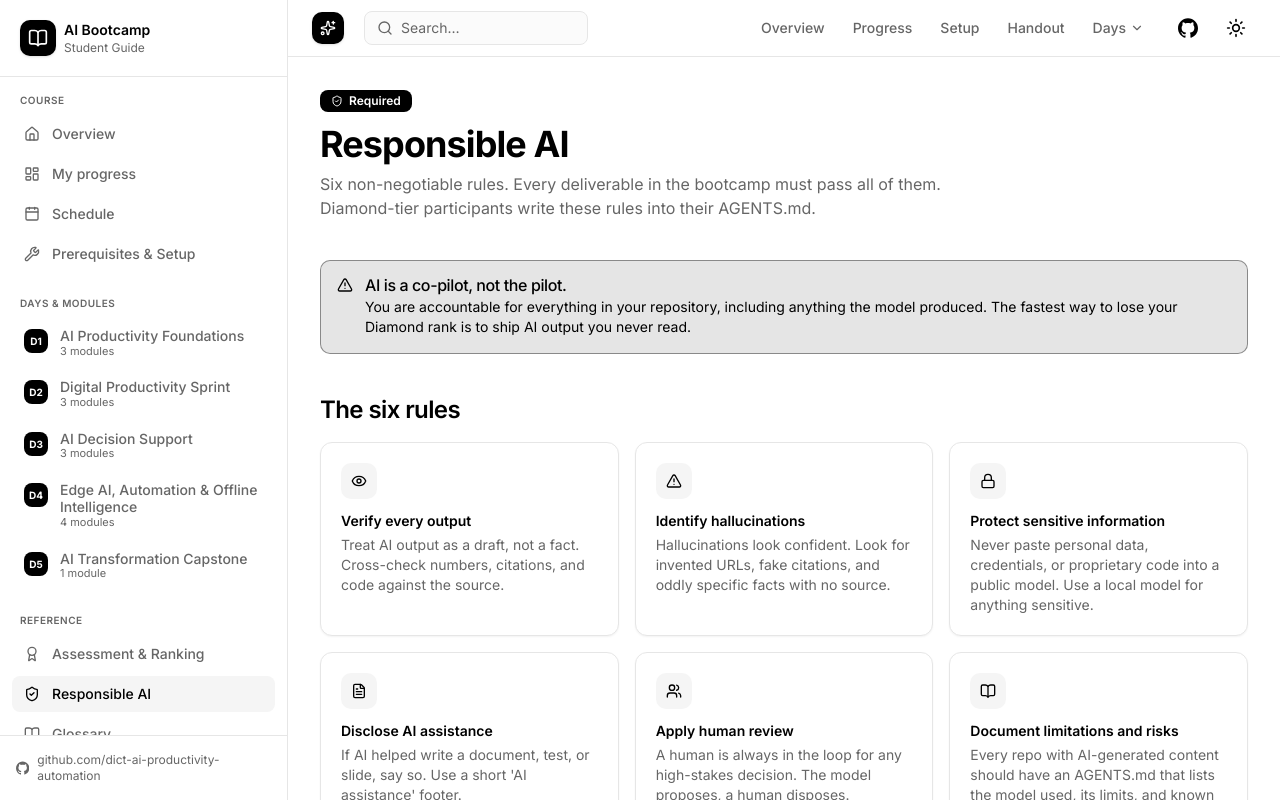
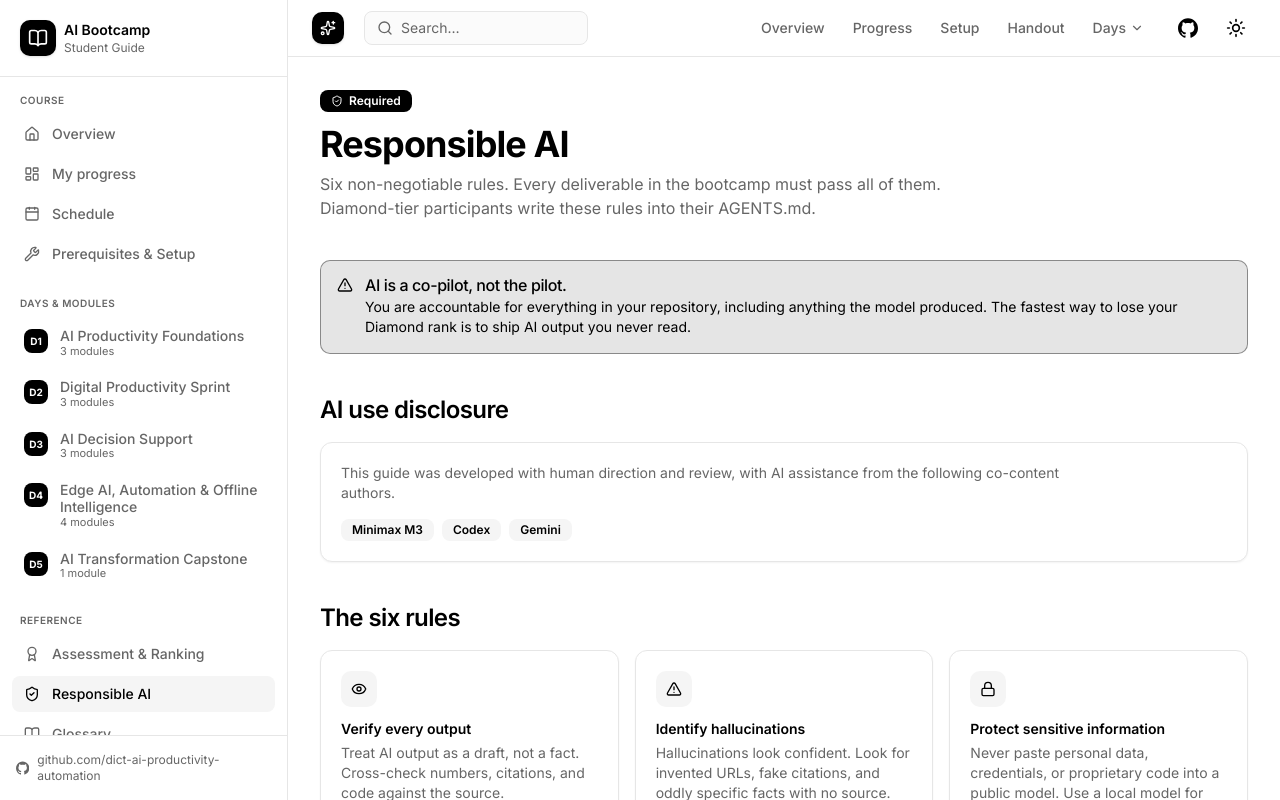
Before and after one commit to dict-ai-productivity-automation/guide, a React (Vite) app: page /responsible-ai in a window 1280 px wide. Built offline with nearby package versions, Linux system fonts and the light colour scheme.

Commit message:
Responsible AI

```diff
--- a/src/components/layout/layout.jsx
+++ b/src/components/layout/layout.jsx
@@ -1,4 +1,4 @@
-import { Outlet } from "react-router-dom";
+import { Link, Outlet } from "react-router-dom";
 import { Sidebar } from "./sidebar";
 import { Header } from "./header";
 
@@ -11,6 +11,19 @@ export function Layout() {
         <main className="flex-1 overflow-y-auto print:overflow-visible">
           <div className="mx-auto w-full max-w-5xl px-4 py-8 sm:px-6 lg:px-8 print:max-w-none print:px-0 print:py-0">
             <Outlet />
+            <footer className="mt-12 border-t pt-6 text-xs text-muted-foreground print:hidden">
+              <div className="flex flex-col gap-2 sm:flex-row sm:items-center sm:justify-between">
+                <p>
+                  Co-content authors: Minimax M3, Codex, and Gemini.
+                </p>
+                <Link
+                  to="/responsible-ai"
+                  className="font-medium text-foreground underline-offset-4 hover:underline"
+                >
+                  AI use disclosure
+                </Link>
+              </div>
+            </footer>
           </div>
         </main>
       </div>
--- a/src/pages/responsible-ai.jsx
+++ b/src/pages/responsible-ai.jsx
@@ -37,6 +37,12 @@ const principles = [
   },
 ];
 
+const coAuthors = [
+  "Minimax M3",
+  "Codex",
+  "Gemini",
+];
+
 export function ResponsibleAI() {
   return (
     <div className="space-y-10 animate-fade-in">
@@ -63,6 +69,25 @@ export function ResponsibleAI() {
           is to ship AI output you never read.
         </AlertDescription>
       </Alert>
+
+      <section>
+        <h2 className="mb-4 text-2xl font-semibold tracking-tight">AI use disclosure</h2>
+        <Card>
+          <CardContent className="p-5">
+            <p className="max-w-3xl text-sm text-muted-foreground">
+              This guide was developed with human direction and review, with AI
+              assistance from the following co-content authors.
+            </p>
+            <div className="mt-4 flex flex-wrap gap-2">
+              {coAuthors.map((author) => (
+                <Badge key={author} variant="secondary">
+                  {author}
+                </Badge>
+              ))}
+            </div>
+          </CardContent>
+        </Card>
+      </section>
 
       <section>
         <h2 className="mb-4 text-2xl font-semibold tracking-tight">The six rules</h2>
@@ -108,13 +133,14 @@ export function ResponsibleAI() {
 This repository is built and maintained with the help of AI coding agents.
 
 ## Models in use
-- Gemini 2.0 Flash (cloud) — used for content generation, brainstorming.
-- Gemma 4 2B via Ollama or LM Studio (local) — used for offline work and code review.
+- Minimax M3 — used as a co-content author.
+- Codex — used as a coding and editorial co-content author.
+- Gemini — used as a content generation and brainstorming co-content author.
 
 ## Responsible AI rules
 - Every model output is reviewed by a human before it is merged.
 - No personal data, credentials, or proprietary code is sent to a public model.
-- AI assistance is disclosed in PR descriptions and in the README footer.
+- AI assistance is disclosed in PR descriptions and in the README or site footer.
 - Known limitations: small local models may hallucinate citations; we verify every
   citation against the source PDF.
 - High-risk changes (anything touching auth, payments, or student records) require
```
